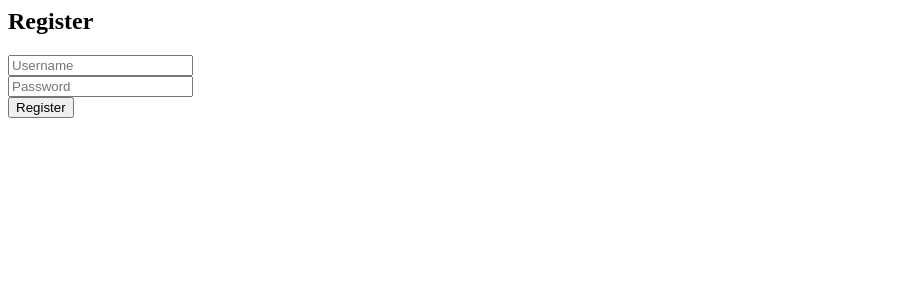
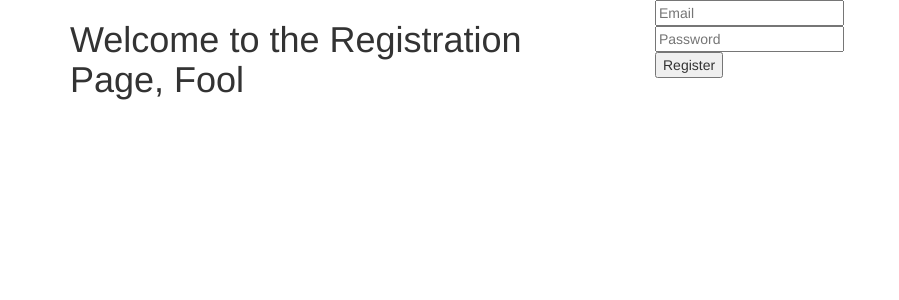
Before and after one commit to the-alex/DareYouDareMe, a Flask app: page /register in a window 1280 px wide. Shown: the top 300 px of the page, without its empty margins (0-899 px from the left). Run offline with Flask 2, Linux system fonts and the light colour scheme; some libraries are stand-ins or nearby versions.

Commit message:
DON'T BREAK

```diff
--- a/templates/account.html
+++ b/templates/account.html
@@ -1 +1,4 @@
+{% extends "base.html" %}
+{% block content %}
 <h2> Welcome to the account management page</h2>
+{% endblock %}
--- a/templates/base.html
+++ b/templates/base.html
@@ -13,7 +13,6 @@
     <link rel="stylesheet" href="/dareyoudareme/static/styles.css">
 </head>
 <body>
-    <h1>"block content bellow"</h1>
     <div class="center">
         {% block content %}{% endblock %}
     </div>
--- a/templates/index.html
+++ b/templates/index.html
@@ -1 +1,4 @@
+{% extends "base.html" %}
+{% block content %}
 <h2> Welcome to the Index Page </h2>
+{% endblock %}
--- a/templates/register.html
+++ b/templates/register.html
@@ -1,8 +1,19 @@
-
-<h2>Register</h2>
-
-<form action="register" method="POST">
-    <input type="text"     name="username" placeholder="Username"> </input> <br>
-    <input type="password" name="password" placeholder="Password"> </input> <br>
-    <input type="submit"   name="Register" value="Register">
-</form>
+{% extends "base.html" %}
+{% block content %}
+    <div class="container">
+        <div class="row">
+            <div class="col-md-6">
+                <h1>
+                Welcome to the Registration Page, Fool
+                </h1>
+            </div>
+            <div class="col-md-6">
+                <form action="register" method="POST">
+                    <input type="text" name="email" placeholder="Email"> </input> <br>
+                    <input type="password" name="password" placeholder="Password"> </input> <br>
+                    <input type="submit" name="register" value="Register">
+                </form>
+            </div>
+        </div>
+    </div>
+{% endblock %}
```
Also changed, not shown: controllers/login.py (+6 -1 lines), parse_tests/ptest.py (+11 -4 lines), templates/login.html (+6 -8 lines), 8 other files.
